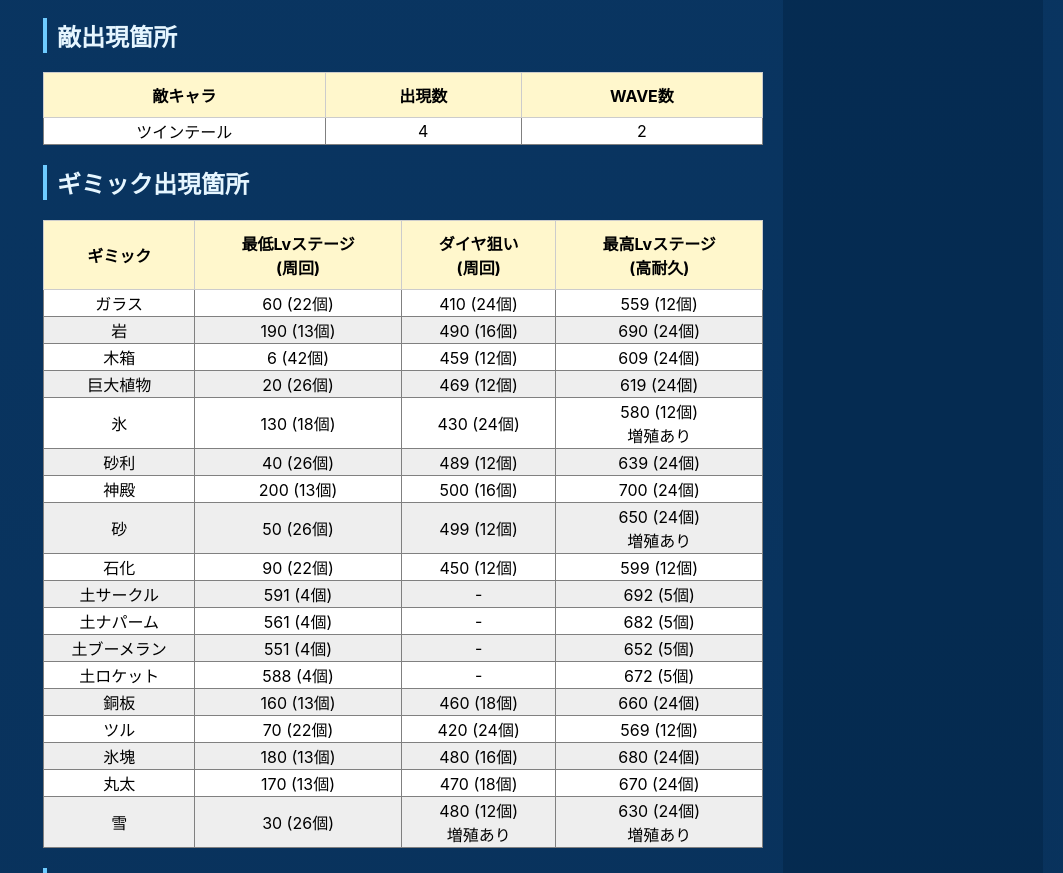
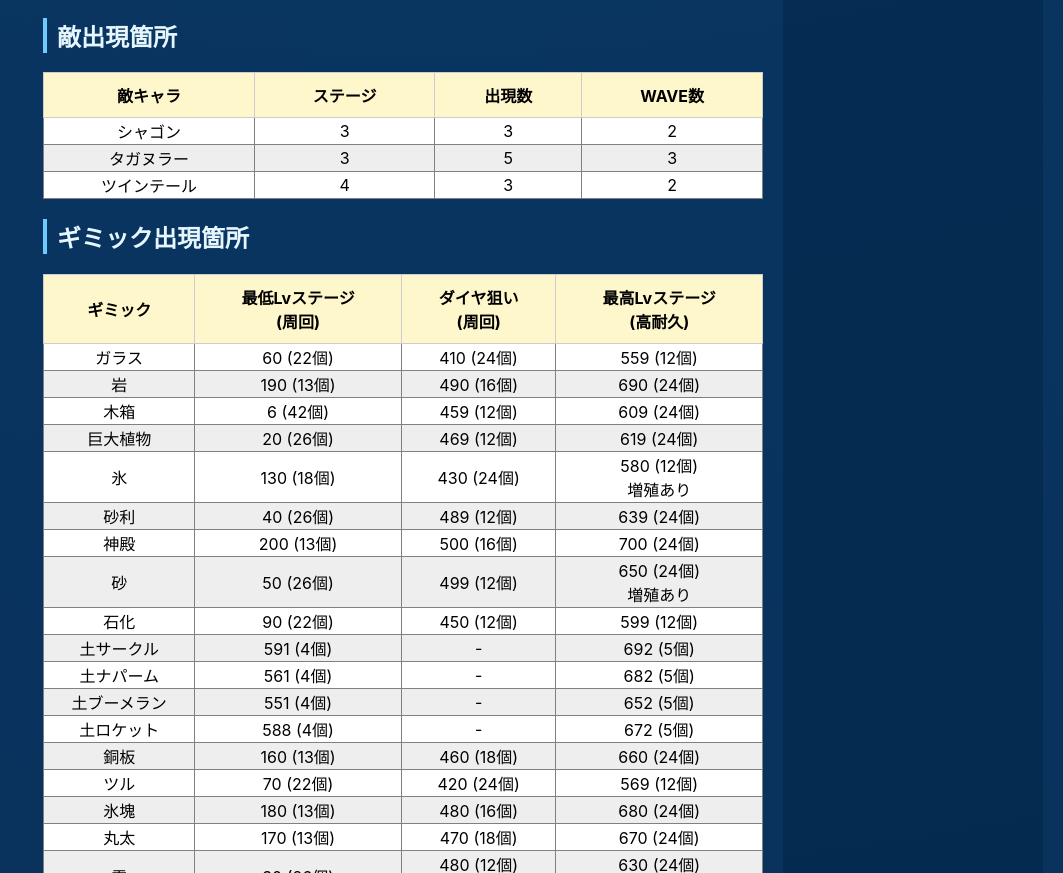
Before and after one commit to kaeru-cinna/kaeru-cinna.github.io, a plain HTML site: page Event.html in a window 1280 px wide. Shown: the part 2187-3060 px from the top of the page, without its empty margins (217-1280 px from the left). Drawn offline with Linux system fonts and the light colour scheme.

Commit message:
Add files via upload

```diff
--- a/Event.html
+++ b/Event.html
@@ -385,12 +385,26 @@
     <table border="1">
       <tr>
         <th>敵キャラ</th>
+        <th>ステージ</th>
         <th>出現数</th>
         <th>WAVE数</th>
       </tr>
       <tr>
+        <td>シャゴン</td>
+        <td>3</td>
+        <td>3</td>
+        <td>2</td>
+      </tr>
+      <tr>
+        <td>タガヌラー</td>
+        <td>3</td>
+        <td>5</td>
+        <td>3</td>
+      </tr>
+      <tr>
         <td>ツインテール</td>
         <td>4</td>
+        <td>3</td>
         <td>2</td>
       </tr>
     </table>
```
